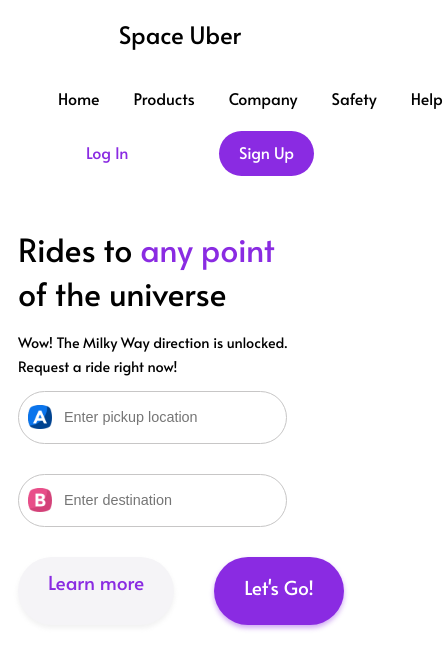
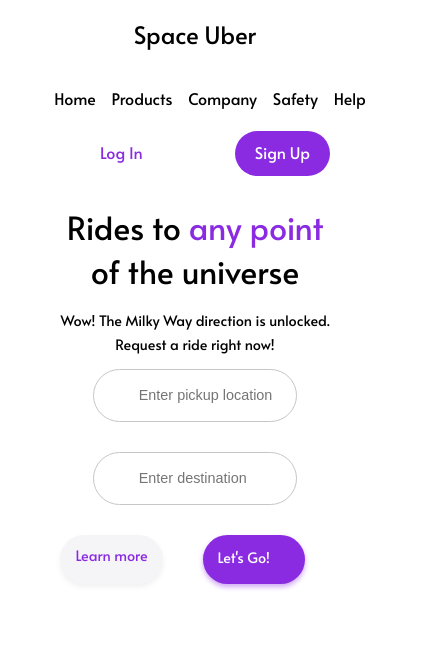
Before and after one commit to yashboura303/task, a plain HTML site: page index.html in a window 390 px wide. Shown: the whole page, 443 px wide, since content can reach past the window. Drawn offline with Linux system fonts and the light colour scheme; some icons are missing.

Commit message:
media-queries

```diff
--- a/style.css
+++ b/style.css
@@ -43,7 +43,7 @@ main {
 nav {
     padding-right: 30px;
     justify-content: space-between;
-    flex-flow: row wrap;
+    /* flex-flow: row wrap; */
 }
 
 .middle-nav :not(:last-child) {
@@ -195,13 +195,12 @@ input::-webkit-input-placeholder {
 }
 
 @media only screen and (max-width: 1040px) {
-    body {
-        overflow: hidden;
-    }
     nav,
     main {
         flex-direction: column;
-        margin: 0px 10px;
+        margin: 0px 0px;
+        text-align: center;
+        padding-right: 0px;
     }
 
     .brand-text {
@@ -209,6 +208,20 @@ input::-webkit-input-placeholder {
     }
     .right-nav {
         justify-content: space-evenly;
+    }
+    .middle-nav {
+        padding-right: 10px;
+        justify-content: space-around;
+        width: 100%;
+    }
+    .middle-nav :not(:last-child) {
+        padding-right: 1%;
+    }
+    .right-nav :not(:last-child) {
+        padding-right: 12%;
+    }
+    form {
+        text-align: center;
     }
     .responsive {
         display: none;
@@ -232,13 +245,24 @@ input::-webkit-input-placeholder {
         margin: 8px 0;
         padding: 18px 0px;
         padding-left: 45px;
+        margin: auto;
     }
-    .form-container a {
-        /* padding-top: 8px;
-        padding-bottom: 8px;
-        padding-left: 20px;
-        padding-right: 5px;
-        border-radius: 200px; */
-        font-size: 0.2rem;
+    .icon-a {
+        display: none;
+    }
+    .icon-b {
+        display: none;
+    }
+    main section {
+        text-align: center;
+        margin: 0 auto;
+    }
+    #button-design-grey,
+    #button-design-purple {
+        font-size: 0.9rem;
+        padding: 10px 15px;
+    }
+    .im {
+        font-size: 1.3rem;
     }
 }
```
